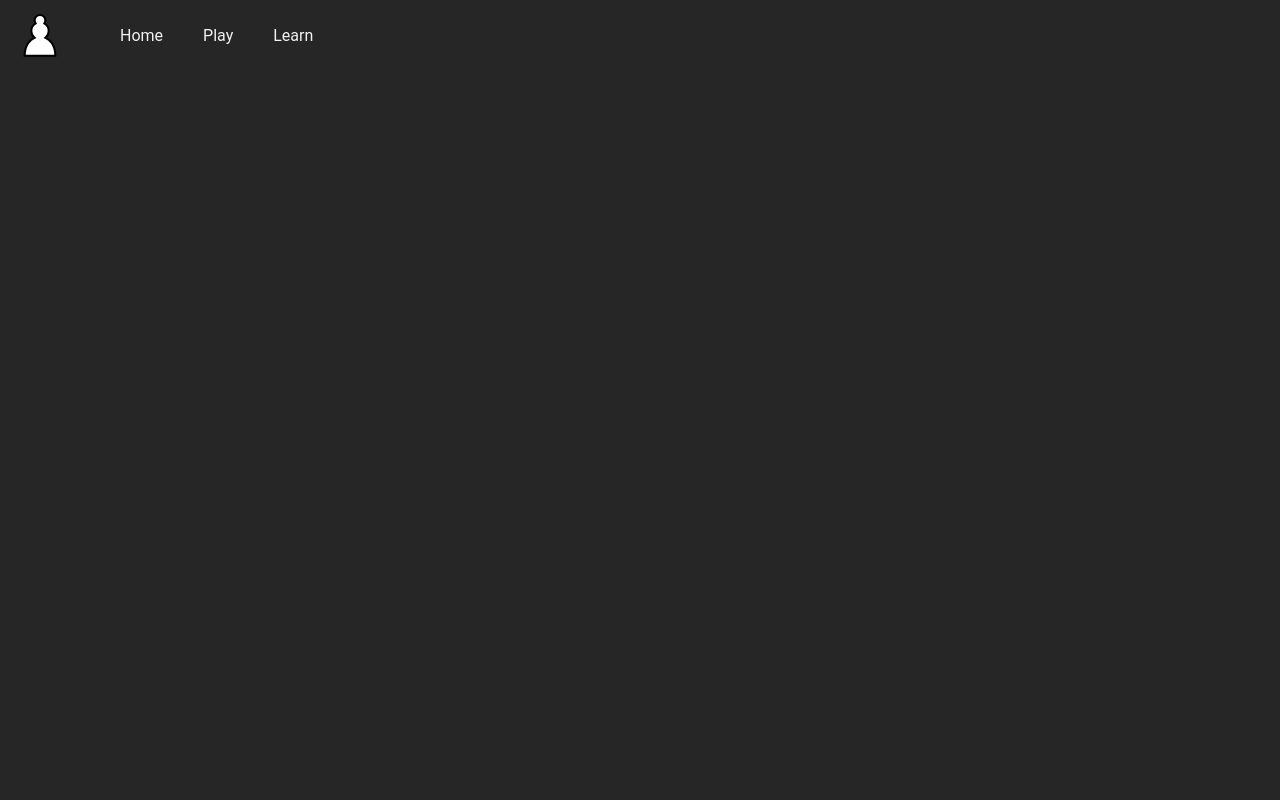
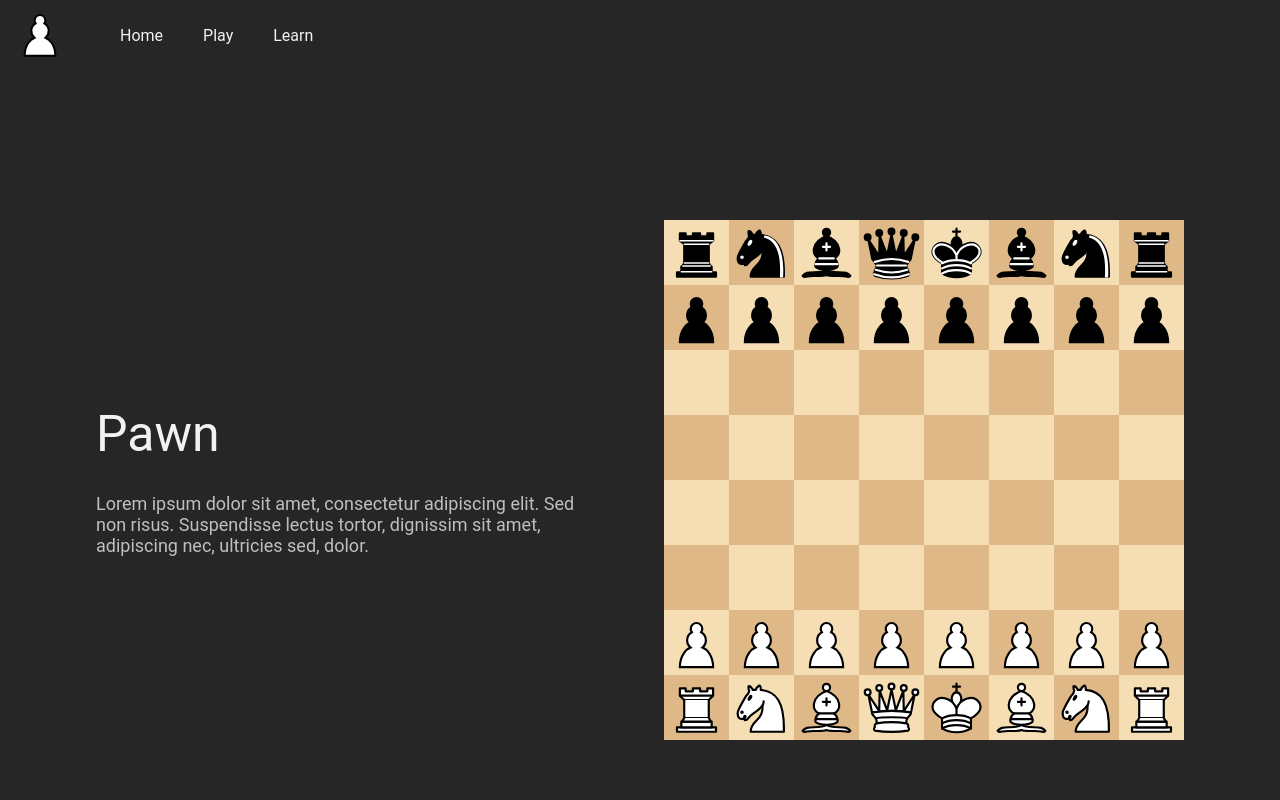
Before and after one commit to lucas-faget/nuxt-chess, a Vue app: page /learn in a window 1280 px wide. Shown: the top 800 px of the page. Built offline with nearby package versions, Linux system fonts and the light colour scheme.

Commit message:
Learn view skeleton

```diff
--- a/src/assets/css/main.css
+++ b/src/assets/css/main.css
@@ -1,6 +1,7 @@
 :root {
 	--color-light: hsl(0,0%,95%);
 	--color-gray: hsl(0,0%,75%);
+	--color-dark-gray: hsl(0,0%,50%);
 	--color-dark: hsl(0,0%,15%);
 
 	--mobile-nav-max-width: 600px;
--- a/src/views/LearnView.vue
+++ b/src/views/LearnView.vue
@@ -1,19 +1,121 @@
 <script lang="ts">
+    import Chessboard from '@/components/Chessboard.vue'
+    import { SquareColor } from '@/components/enums/SquareColor';
+    import { ChessLocal } from '@/chess/ChessLocal';
+
 	export default {
-		data() {
-			return {
-
-			}
-		},
-	}
+        components: { Chessboard },
+        data() {
+            return {
+                articles: [
+                    {
+                        index: 0,
+                        chess: new ChessLocal(),
+                        title: "Pawn",
+                        text: "Lorem ipsum dolor sit amet, consectetur adipiscing elit. Sed non risus. Suspendisse lectus tortor, dignissim sit amet, adipiscing nec, ultricies sed, dolor.",
+                        squareColor: SquareColor.Brown
+                    },
+                    {
+                        index: 1,
+                        chess: new ChessLocal(),
+                        title: "Knight",
+                        text: "Lorem ipsum dolor sit amet, consectetur adipiscing elit. Sed non risus. Suspendisse lectus tortor, dignissim sit amet, adipiscing nec, ultricies sed, dolor.",
+                        squareColor: SquareColor.Gray
+                    },
+                    {
+                        index: 2,
+                        chess: new ChessLocal(),
+                        title: "Bishop",
+                        text: "Lorem ipsum dolor sit amet, consectetur adipiscing elit. Sed non risus. Suspendisse lectus tortor, dignissim sit amet, adipiscing nec, ultricies sed, dolor.",
+                        squareColor: SquareColor.Blue
+                    },
+                    {
+                        index: 3,
+                        chess: new ChessLocal(),
+                        title: "Rook",
+                        text: "Lorem ipsum dolor sit amet, consectetur adipiscing elit. Sed non risus. Suspendisse lectus tortor, dignissim sit amet, adipiscing nec, ultricies sed, dolor.",
+                        squareColor: SquareColor.Green
+                    },
+                    {
+                        index: 4,
+                        chess: new ChessLocal(),
+                        title: "Queen",
+                        text: "Lorem ipsum dolor sit amet, consectetur adipiscing elit. Sed non risus. Suspendisse lectus tortor, dignissim sit amet, adipiscing nec, ultricies sed, dolor.",
+                        squareColor: SquareColor.Red
+                    },
+                    {
+                        index: 5,
+                        chess: new ChessLocal(),
+                        title: "King",
+                        text: "Lorem ipsum dolor sit amet, consectetur adipiscing elit. Sed non risus. Suspendisse lectus tortor, dignissim sit amet, adipiscing nec, ultricies sed, dolor.",
+                        squareColor: SquareColor.Brown
+                    }
+                ]
+            };
+        },
+}
 </script>
 
 <template>
 	<div class="learn">
-
+		<article v-for="article in articles" :key="article.index" :class="[article.index % 2 === 0 ? 'flex-row' : 'flex-row-reverse']">
+            <div class="section">
+                <div class="text">
+                    <div class="title">{{ article.title }}</div>
+                    <div class="description">{{ article.text }}</div>
+                </div>
+            </div>
+            <div class="section">
+                <div class="chessboard">
+                    <Chessboard :chess="article.chess" :squareColor="article.squareColor" />
+                </div>
+            </div>
+        </article>
 	</div>
 </template>
 
 <style scoped>
+    .learn {
+        display: flex;
+        flex-direction: column;
+        align-items: center;
+    }
 
+	article {
+        width: 85vw;
+        height: 100vh;
+        display: flex;
+        gap: 60px;
+    }
+
+    .flex-row {
+        flex-direction: row;
+    }
+
+    .flex-row-reverse {
+        flex-direction: row-reverse;
+    }
+
+    .section {
+        flex: 1;
+        display: flex;
+        flex-direction: column;
+        justify-content: center;
+        align-items: center;
+    }
+
+    .text {
+        display: flex;
+        flex-direction: column;
+        gap: 30px;
+    }
+
+    .title {
+        font-size: 50px;
+    }
+
+    .description {
+        color: var(--color-gray);
+        font-size: 18px;
+    }
 </style>
```
